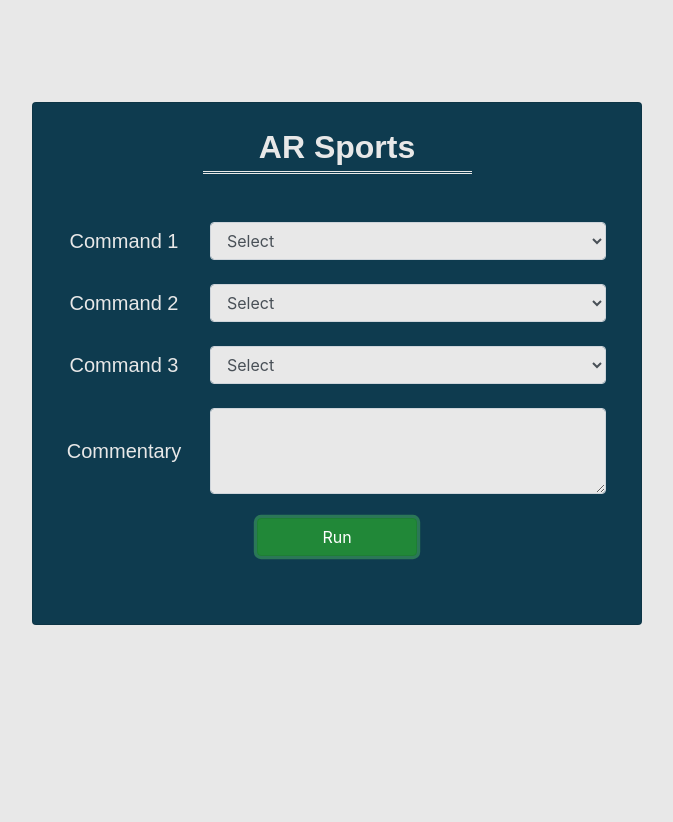
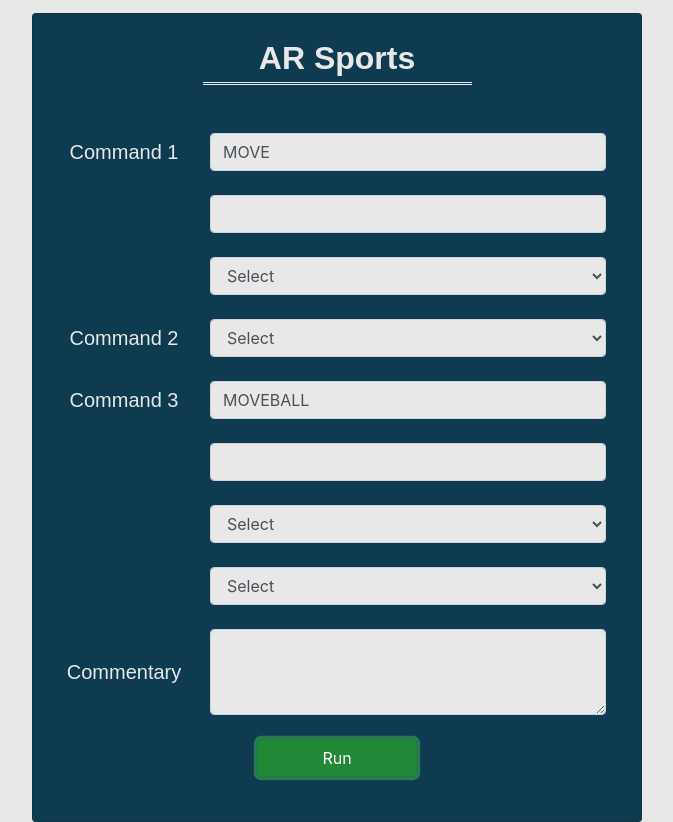
Before and after one commit to ektachhatbar/hackathon2019, a website: page index.html in a window 1280 px wide. Both pictures are taken after a click on the button "Run". Shown: the whole page, without its empty margins (303-976 px from the left). Before the commit the page ends 800 px from the top, so only its background shows below. Drawn offline with nearby package versions, Linux system fonts and the light colour scheme; no server answers.

Commit message:
UI Changes

```diff
--- a/index.html
+++ b/index.html
@@ -30,17 +30,20 @@
                 "cmd3": "",
                 "commentary": ""
             };
-            jsonObj.cmd1 = $("#cmd1").val();
+            jsonObj.cmd1 = $("#cmd1_1").val()+" "+$("#cmd1_2").val()+" "+$("#cmd1_3").val();
             jsonObj.cmd2 = $("#cmd2").val();
-            jsonObj.cmd3 = $("#cmd3").val();
+            jsonObj.cmd3 = $("#cmd3_1").val()+" "+$("#cmd3_2").val()+" "+$("#cmd3_3").val()+" "+$("#cmd3_4").val();
             jsonObj.commentary = $("#commentary").val();
             onSubmit(jsonObj);
             clearFields();
         }
         function clearFields() {
-            $("#cmd1").val("");
+            $("#cmd1_2").val("");
+            $("#cmd1_3").val("");
             $("#cmd2").val("");
-            $("#cmd3").val("");
+            $("#cmd3_2").val("");
+            $("#cmd3_3").val("");
+            $("#cmd3_4").val("");
             $("#commentary").val("");
         }
     </script>
@@ -79,7 +82,7 @@
     <!-- <h1 >Hello Node</h1>
         <input type="text" name="msg" id="msg"/><br><br>
         <button onclick="onSubmit()">Submit</button> -->
-    <div class=containe0-fluidr style="margin-top: 8%;">
+    <div class=containe0-fluidr style="margin-top: 1%;">
         <div class="row" style="margin: auto;">
             <div class="col-sm-3"></div>
             <div class="col-sm-6">
@@ -98,12 +101,38 @@
                                 <form class="form-inline">
                                     <div class="col-sm-3"><label class="labelStyles">Command 1</label></div>
                                     <div class="col-sm-9">
-                                        <select class="form-control setInputWidth" id="cmd1">
+                                        <input type="text" class="form-control setInputWidth" id="cmd1_1" name="cmd1_1" value="MOVE" disabled=true/>
+                                    </div>
+                                </form>
+                            </div>
+                        </div>
+                        <br>
+                        <div class="row">
+                            <div class="col-sm-12">
+                                <form class="form-inline">
+                                    <div class="col-sm-3"></div>
+                                    <div class="col-sm-9">
+                                        <input type="number" class="form-control setInputWidth" id="cmd1_2" name="cmd1_2"/>
+                                    </div>
+                                </form>
+                            </div>
+                        </div>
+                        <br>
+                        <div class="row">
+                            <div class="col-sm-12">
+                                <form class="form-inline">
+                                    <div class="col-sm-3"></div>
+                                    <div class="col-sm-9">
+                                        <select class="form-control setInputWidth" id="cmd1_3">
                                             <option value="">Select</option>
-                                            <option value="MOVE 30 SE">MOVE 30 SE</option>
-                                            <option value="MOVE 60 NE">MOVE 60 NE</option>
-                                            <option value="MOVE 45 SW">MOVE 45 SW</option>
-                                            <option value="MOVE 30 NW">MOVE 30 NW</option>
+                                            <option value="East">East</option>
+                                            <option value="West">West</option>
+                                            <option value="North">North</option>
+                                            <option value="South">South</option>
+                                            <option value="NE">North-East</option>
+                                            <option value="SE">South-East</option>
+                                            <option value="NW">North-West</option>
+                                            <option value="SW">South-West</option>
                                         </select>
                                     </div>
                                 </form>
@@ -119,8 +148,7 @@
                                             <option value="">Select</option>
                                             <option value="ANIMATE CHIP">ANIMATE CHIP</option>
                                             <option value="ANIMATE DRIVE">ANIMATE DRIVE</option>
-                                            <option value="ANIMATE BAD SHOT">ANIMATE BAD SHOT</option>
-                                            <option value="ANIMATE WALK">ANIMATE WALK</option>
+                                            <option value="ANIMATE PUTT">ANIMATE PUTT</option>
                                         </select>
                                     </div>
                                 </form>
@@ -132,16 +160,53 @@
                                 <form class="form-inline">
                                     <div class="col-sm-3"><label class="labelStyles">Command 3</label></div>
                                     <div class="col-sm-9">
-                                        <select class="form-control setInputWidth" id="cmd3">
+                                        <input type="text" class="form-control setInputWidth" id="cmd3_1" name="cmd3_1" value="MOVEBALL" disabled=true/>
+                                    </div>
+                                </form>
+                            </div>
+                        </div>
+                        <br>
+                        <div class="row">
+                            <div class="col-sm-12">
+                                <form class="form-inline">
+                                    <div class="col-sm-3"></div>
+                                    <div class="col-sm-9">
+                                        <input type="number" class="form-control setInputWidth" id="cmd3_2" name="cmd3_2"/>
+                                    </div>
+                                </form>
+                            </div>
+                        </div>
+                        <br>
+                        <div class="row">
+                            <div class="col-sm-12">
+                                <form class="form-inline">
+                                    <div class="col-sm-3"></div>
+                                    <div class="col-sm-9">
+                                        <select class="form-control setInputWidth" id="cmd3_3">
                                             <option value="">Select</option>
-                                            <option value="MOVEBALL 20 SW PARABOLIC/GROUND">MOVEBALL 20 SW
-                                                PARABOLIC/GROUND</option>
-                                            <option value="MOVEBALL 30 NW PARABOLIC/GROUND">MOVEBALL 30 NW
-                                                PARABOLIC/GROUND</option>
-                                            <option value="MOVEBALL 30 NW PARABOLIC/GROUND">MOVEBALL 30 NW
-                                                PARABOLIC/GROUND</option>
-                                            <option value="MOVEBALL 60 NE PARABOLIC/GROUND">MOVEBALL 60 NE
-                                                PARABOLIC/GROUND</option>
+                                            <option value="East">East</option>
+                                            <option value="West">West</option>
+                                            <option value="North">North</option>
+                                            <option value="South">South</option>
+                                            <option value="NE">North-East</option>
+                                            <option value="SE">South-East</option>
+                                            <option value="NW">North-West</option>
+                                            <option value="SW">South-West</option>
+                                        </select>
+                                    </div>
+                                </form>
+                            </div>
+                        </div>
+                        <br>
+                        <div class="row">
+                            <div class="col-sm-12">
+                                <form class="form-inline">
+                                    <div class="col-sm-3"></div>
+                                    <div class="col-sm-9">
+                                        <select class="form-control setInputWidth" id="cmd3_4">
+                                            <option value="">Select</option>
+                                            <option value="PARABOLIC">PARABOLIC</option>
+                                            <option value="GROUND">GROUND</option>
                                         </select>
                                     </div>
                                 </form>
@@ -172,7 +237,6 @@
                             </div>
                         </div>
                         <br>
-                        <br>
                     </div>
                 </div>
             </div>
```
